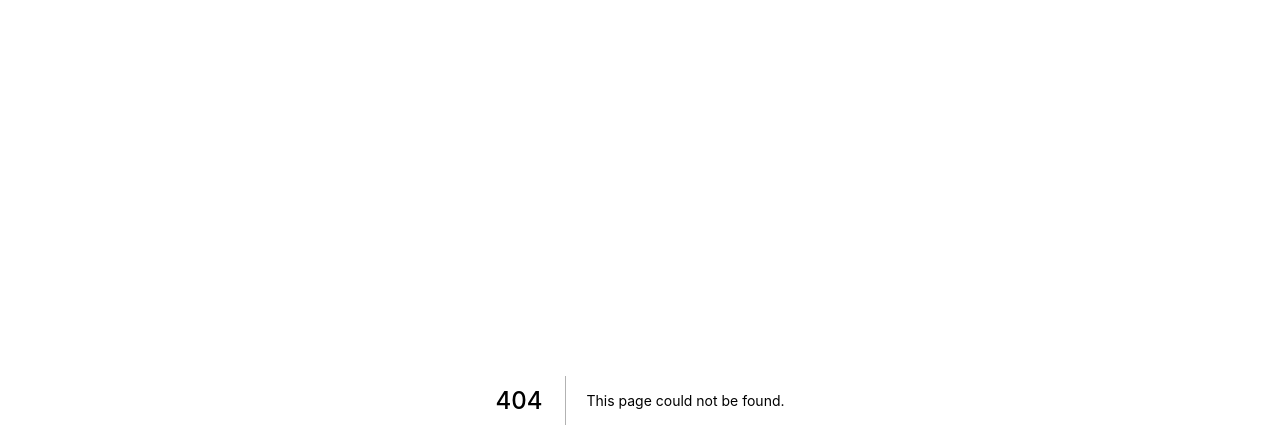
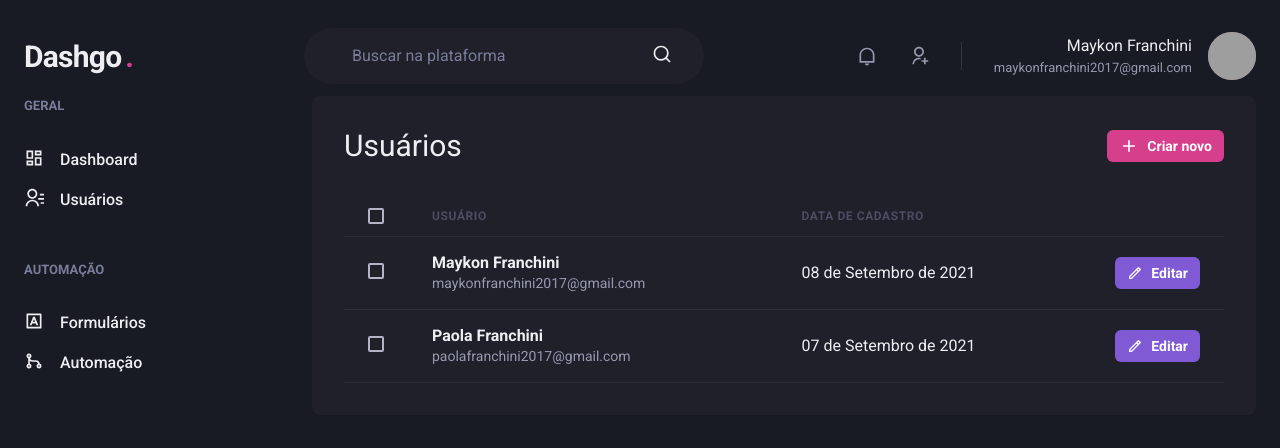
Before and after one commit to MaykonFranchini/Dashgo, a Next.js app: page /users in a window 1280 px wide. Before the commit this address had no page. Shown: the top 448 px of the page. Built offline with nearby package versions, Linux system fonts and the light colour scheme; grey boxes are pictures that could not be loaded.

Commit message:
users page created + users table styled

```diff
--- /dev/null
+++ b/src/pages/users/index.tsx
@@ -0,0 +1,93 @@
+import { Box, Button, Checkbox, Flex, Heading, Icon, Table, Thead, Th, Tr, Tbody, Td, Text } from '@chakra-ui/react';
+import { RiAddLine, RiPencilLine } from 'react-icons/ri';
+import { Header } from '../../components/Header';
+import { Sidebar } from '../../components/Sidebar'
+export default function UserList() {
+  return (
+    <Box>
+      <Header />
+      <Flex width="100%" maxWidth={1480} marginX="auto" paddingX="6">
+        <Sidebar />
+
+        <Box flex="1" borderRadius={8} backgroundColor="gray.800" padding="8">
+          <Flex marginBottom="8" justifyContent="space-between" alignItems="center">
+            <Heading size="lg" fontWeight="normal">Usuários</Heading>
+            <Button
+              as="a"
+              size="sm"
+              fontSize="sm"
+              colorScheme="pink"
+              leftIcon={<Icon as={RiAddLine} fontSize="20" />}
+            >
+              Criar novo
+            </Button>
+          </Flex>
+
+          <Table colorScheme="whiteAlpha">
+            <Thead>
+              <Tr>
+                <Th paddingX="6" color="gray.300" width="8" >
+                  <Checkbox colorScheme="pink" />
+                </Th>
+                <Th>Usuário</Th>
+                <Th>Data de cadastro</Th>
+                <Th width="8"></Th>
+              </Tr>
+            </Thead>
+            <Tbody>
+              <Tr>
+                <Td>
+                  <Checkbox colorScheme="pink" />
+                </Td>
+                <Td>
+                  <Box>
+                    <Text fontWeight="bold">Maykon Franchini</Text>
+                    <Text fontSize="sm" color="gray.300">maykonfranchini2017@gmail.com</Text>
+                  </Box>
+                </Td>
+                <Td>08 de Setembro de 2021</Td>
+                <Td>
+                  <Button
+                    as="a"
+                    size="sm"
+                    fontSize="sm"
+                    colorScheme="purple"
+                    leftIcon={<Icon as={RiPencilLine} fontSize="16" />}
+                  >
+                    Editar
+                  </Button>
+                </Td>
+              </Tr>
+              <Tr>
+                <Td>
+                  <Checkbox colorScheme="pink" />
+                </Td>
+                <Td>
+                  <Box>
+                    <Text fontWeight="bold">Paola Franchini</Text>
+                    <Text fontSize="sm" color="gray.300">paolafranchini2017@gmail.com</Text>
+                  </Box>
+                </Td>
+                <Td>07 de Setembro de 2021</Td>
+                <Td>
+                  <Button
+                    as="a"
+                    size="sm"
+                    fontSize="sm"
+                    colorScheme="purple"
+                    leftIcon={<Icon as={RiPencilLine} fontSize="16" />}
+                  >
+                    Editar
+                  </Button>
+                </Td>
+              </Tr>
+            </Tbody>
+          </Table>
+
+
+        </Box>
+      </Flex>
+
+    </Box>
+  )
+}
```
